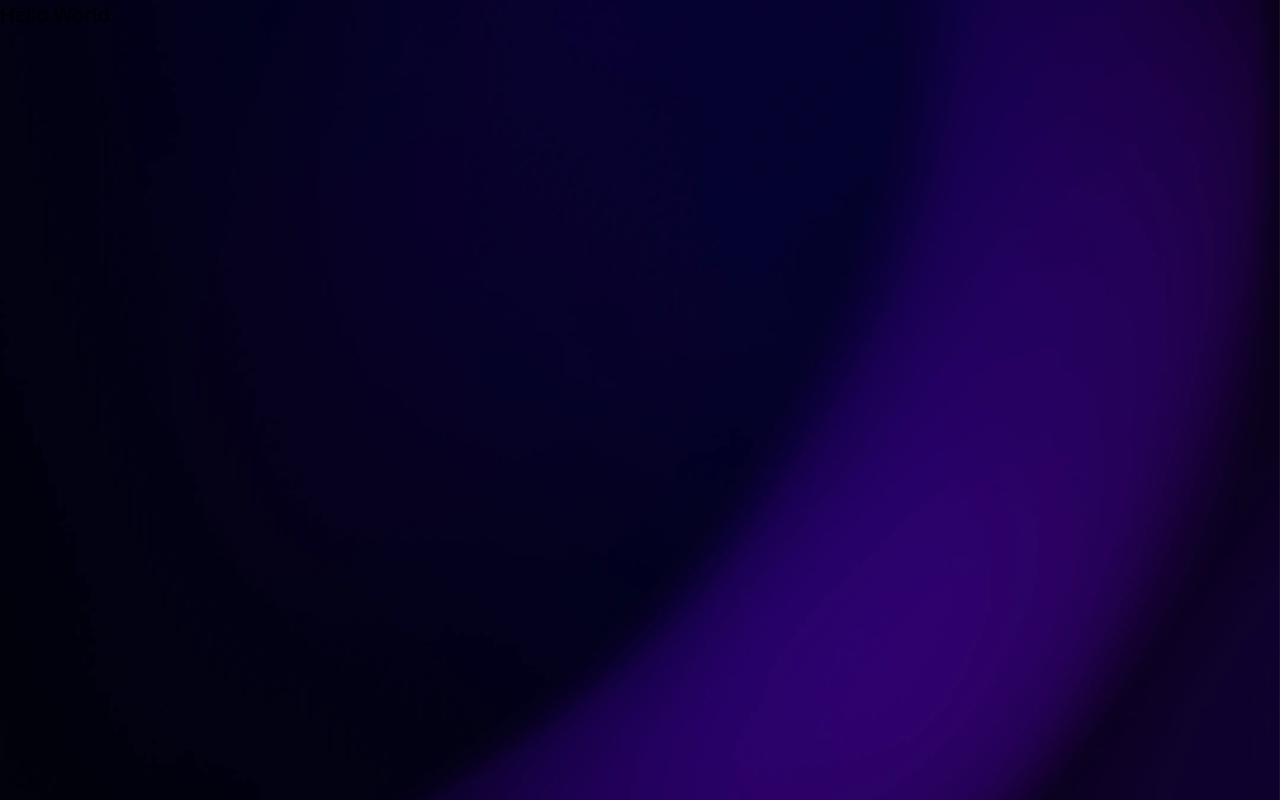
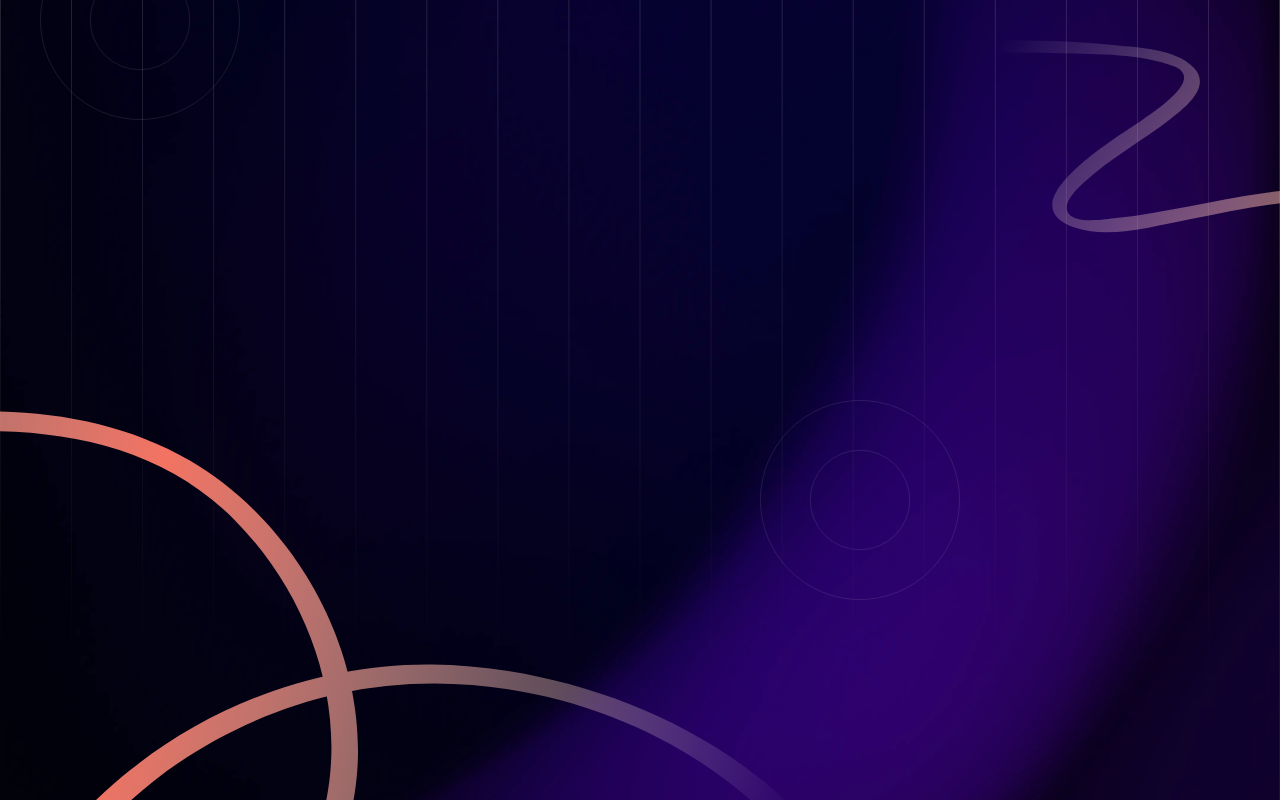
Before and after one commit to laerte-quinui/conference-ticket-generator, a React (Vite) app: page / in a window 1280 px wide. Built offline with nearby package versions, Linux system fonts and the light colour scheme.

Commit message:
style: Create background with patterns

```diff
--- a/src/App.tsx
+++ b/src/App.tsx
@@ -1,7 +1,9 @@
+import Background from './components/Background'
+
 function App() {
   return (
     <div>
-      <h1>Hello World</h1>
+      <Background />
     </div>
   )
 }
--- /dev/null
+++ b/src/components/Background.tsx
@@ -0,0 +1,40 @@
+import CirclePattern from '../assets/images/pattern-circle.svg'
+import LinesPattern from '../assets/images/pattern-lines.svg'
+import SquigglyBottomDesktop from '../assets/images/pattern-squiggly-line-bottom-desktop.svg'
+import SquigglyBottomMobile from '../assets/images/pattern-squiggly-line-bottom-mobile-tablet.svg'
+import SquigglyTop from '../assets/images/pattern-squiggly-line-top.svg'
+
+const Background = () => {
+  return (
+    <div className="absolute top-0 left-0 z-[-1] h-full w-full overflow-hidden">
+      {/* Lines */}
+      <img src={LinesPattern} className="max-w-4xl lg:max-w-full" />
+
+      {/* Circles */}
+      <img
+        src={CirclePattern}
+        className="absolute -top-4 -left-4 size-24 lg:-top-16 lg:left-8 lg:size-40"
+      />
+      <img
+        src={CirclePattern}
+        className="absolute top-1/2 -right-10 size-24 lg:right-1/4 lg:size-40"
+      />
+
+      {/* Squiggly lines */}
+      <img
+        src={SquigglyTop}
+        className="absolute top-0 right-0 size-24 md:size-4/12"
+      />
+      <img
+        src={SquigglyBottomMobile}
+        className="absolute bottom-0 left-0 lg:hidden"
+      />
+      <img
+        src={SquigglyBottomDesktop}
+        className="absolute bottom-0 left-0 hidden lg:block"
+      />
+    </div>
+  )
+}
+
+export default Background
```
